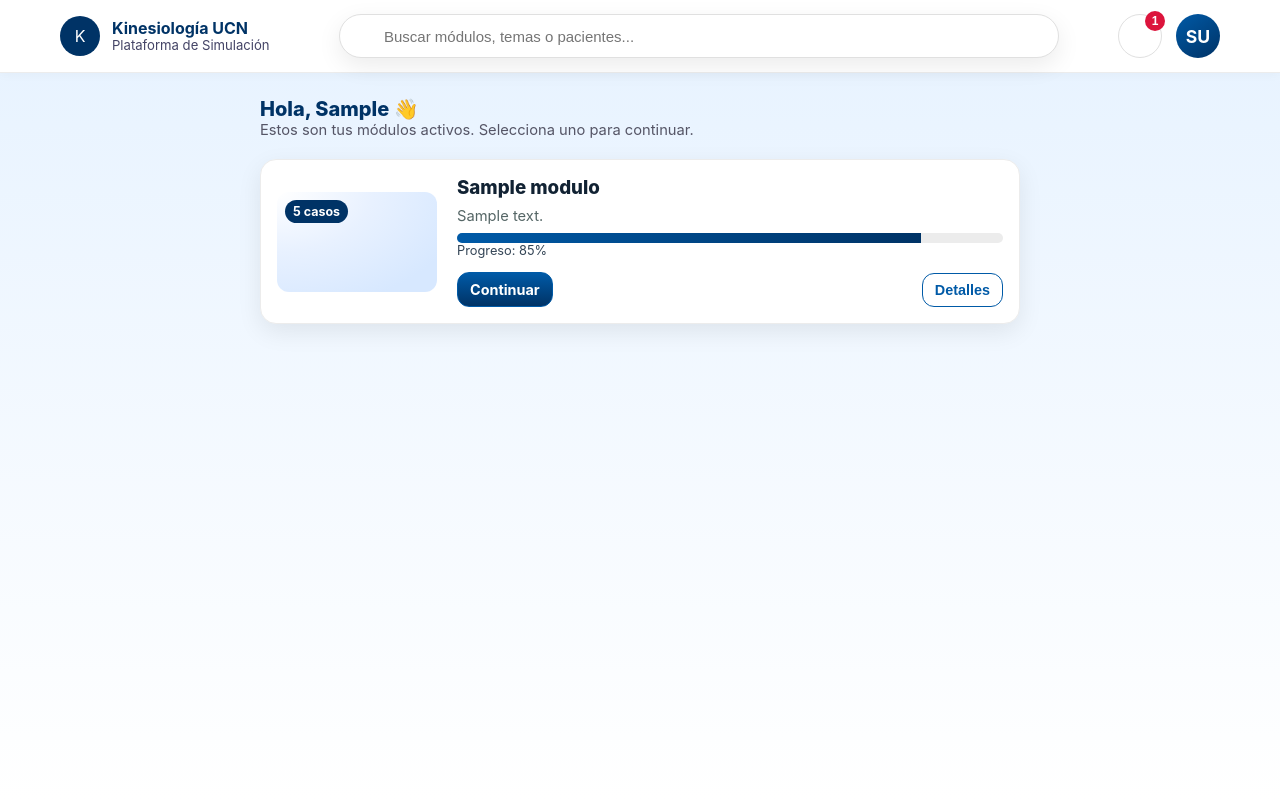
After one commit to gabrieltenorio16/KinergiaRoyale, a Django app: page /usuario/panel/ in a window 1280 px wide. The commit adds this page. Run offline with Django 5.2, Linux system fonts and the light colour scheme; a user stored in the database is signed in; tables that the repository leaves empty hold one stand-in row (values such as "Sample post"); parts of the project's set-up code (start-up, migrations or seed data) failed here and were passed over.

Commit message:
V 11.2 Menu principal
Se agrego el menú de Inicio con el nombre del modulo, la descripción de el modulo, numero de casos y el porcentaje de su progreso.

```diff
--- a/Proyecto_KineAPP/applications/usuario/urls.py
+++ b/Proyecto_KineAPP/applications/usuario/urls.py
@@ -1,9 +1,21 @@
 from django.urls import path
 from . import views
 
+app_name = 'usuario'
+
 urlpatterns = [
-    path("login/", views.login_estudiantes, name="login_estudiantes"),
-    path("register/", views.register_view, name="register"),
-    path("forgot-password/", views.forgot_password_view, name="forgot_password"),
-    path("email-sent/", views.email_sent_view, name="email_sent"),
+    # Login (coincide con 'usuario:login_estudiantes' si lo usaras, o redirige aquí)
+    path('login/', views.login_estudiantes, name='login_estudiantes'),
+
+    # Registro (ESTA ES LA QUE FALLABA, le puse name='register_view')
+    path('registro/', views.register_view, name='register_view'),
+
+    # Panel
+    path('panel/', views.panel_estudiante, name='panel_estudiante'),
+
+    # Recuperar contraseña (name='forgot_password')
+    path('forgot-password/', views.forgot_password_view, name='forgot_password'),
+
+    # Logout
+    path('logout/', views.redirect_to_login, name='logout'),
 ]
--- a/Proyecto_KineAPP/applications/usuario/views.py
+++ b/Proyecto_KineAPP/applications/usuario/views.py
@@ -1,92 +1,116 @@
 from django.shortcuts import render, redirect
 from django.contrib.auth import authenticate, login
+from django.contrib.auth.decorators import login_required
 from django.contrib import messages
-from django.core.mail import send_mail
-from django.conf import settings
+from django.contrib.auth import get_user_model
 
-# Importación correcta del CustomUser
-from django.contrib.auth import get_user_model
+# Importamos los modelos
+from .models import Estudiante, Modulo
+
 User = get_user_model()
 
+# ==========================================
+# 1. VISTA DEL PANEL (DASHBOARD)
+# ==========================================
+@login_required
+def panel_estudiante(request):
+    user = request.user
 
+    # Busca o crea el perfil del estudiante
+    estudiante, created = Estudiante.objects.get_or_create(usuario=user)
+
+    # Obtiene sus módulos
+    modulos_activos = estudiante.modulos.all()
+
+    # Lógica visual simple
+    for modulo in modulos_activos:
+        modulo.total_casos_visibles = 5
+        modulo.progreso_calculado = 85
+
+    context = {
+        'perfil': estudiante,
+        'modulos_activos': modulos_activos
+    }
+
+    return render(request, "inicio/home.html", context)
+
+
+# ==========================================
+# 2. LOGIN
+# ==========================================
 def login_estudiantes(request):
     if request.method == "POST":
         username = request.POST.get("username")
         password = request.POST.get("password")
 
+        # ESTA ERA LA LÍNEA DEL ERROR (Ahora está alineada)
         user = authenticate(request, username=username, password=password)
 
-        if user is not None and user.rol == "EST":
-            login(request, user)
-            return redirect("panel_estudiante")
+        if user is not None:
+            # Permitimos entrar si es Estudiante (EST) o Staff (Admin)
+            if user.rol == "EST" or user.is_staff:
+                login(request, user)
+                return redirect("usuario:panel_estudiante")
+            else:
+                messages.error(request, "Este usuario no tiene rol de estudiante.")
         else:
-            messages.error(request, "Credenciales inválidas o usuario sin rol de estudiante.")
+            messages.error(request, "Credenciales inválidas.")
 
     return render(request, "login/login.html")
 
 
-def redirect_to_login(request):
-    return redirect("login_estudiantes")
-
-
+# ==========================================
+# 3. REGISTRO
+# ==========================================
 def register_view(request):
     if request.method == "POST":
         first_name = request.POST.get("first_name")
         last_name = request.POST.get("last_name")
-        rut = request.POST.get("rut")               # 👈 NECESARIO
+        rut = request.POST.get("rut")
         email = request.POST.get("email")
         username = request.POST.get("username")
         password1 = request.POST.get("password1")
         password2 = request.POST.get("password2")
 
-        # Validar contraseñas
         if password1 != password2:
             messages.error(request, "Las contraseñas no coinciden.")
             return render(request, "login/register.html")
 
-        # Verificar duplicados
         if User.objects.filter(username=username).exists():
-            messages.error(request, "El usuario ya está registrado.")
+            messages.error(request, "El usuario ya existe.")
             return render(request, "login/register.html")
 
-        if User.objects.filter(email=email).exists():
-            messages.error(request, "El correo ya está asociado a una cuenta.")
-            return render(request, "login/register.html")
-
-        if User.objects.filter(rut=rut).exists():
-            messages.error(request, "El RUT ya está asociado a una cuenta.")
-            return render(request, "login/register.html")
-
-        # Crear usuario con todos los campos requeridos
         user = User.objects.create_user(
-            username=username,
-            email=email,
-            password=password1,
-            first_name=first_name,
-            last_name=last_name,
-            rut=rut      # 👈 NECESARIO
+            username=username, email=email, password=password1,
+            first_name=first_name, last_name=last_name, rut=rut
         )
-
-        # Asignar rol estudiante
         user.rol = "EST"
         user.save()
 
-        messages.success(request, "Cuenta creada con éxito. Ahora puedes iniciar sesión.")
-        return redirect("login_estudiantes")
+        # Creamos el perfil automáticamente
+        Estudiante.objects.create(usuario=user)
+
+        messages.success(request, "Cuenta creada. Inicia sesión.")
+        return redirect("usuario:login_estudiantes")
 
     return render(request, "login/register.html")
 
 
+def redirect_to_login(request):
+    return redirect("usuario:login_estudiantes")
+
+
+# ==========================================
+# 4. RECUPERACIÓN DE CONTRASEÑA
+# ==========================================
 def forgot_password_view(request):
     if request.method == "POST":
         email = request.POST.get("email")
-
         if not User.objects.filter(email=email).exists():
             messages.error(request, "No existe una cuenta con ese correo.")
             return render(request, "login/forgot_password.html")
 
-        # Lógica real de correo se agregará después
-        return redirect("email_sent")
+        return redirect("usuario:forgot_password") # O una pantalla de éxito
 
     return render(request, "login/forgot_password.html")
 
--- /dev/null
+++ b/Proyecto_KineAPP/templates/inicio/home.html
@@ -0,0 +1,178 @@
+{% load static %}
+<!DOCTYPE html>
+<html lang="es">
+<head>
+  <meta charset="UTF-8" />
+  <meta name="viewport" content="width=device-width, initial-scale=1" />
+  <title>Plataforma Kinesiología UCN — Menú principal estudiante</title>
+  <style>
+    :root{
+      --ucn-blue-900:#003366;
+      --ucn-blue-700:#005AA7;
+      --ucn-blue-50:#E6F2FF;
+      --white:#FFFFFF;
+      --gray-50:#FAFAFA;
+      --gray-100:#F5F5F5;
+      --gray-200:#ECECEC;
+      --gray-300:#E0E0E0;
+      --gray-400:#BDBDBD;
+      --gray-600:#4D4D4D;
+      --shadow: 0 8px 24px rgba(0,0,0,.08);
+      --radius: 16px;
+    }
+    *{box-sizing:border-box}
+    html,body{height:100%}
+    body{
+      margin:0;
+      font-family:"Inter", "Roboto", "Open Sans", system-ui, -apple-system, Segoe UI, Helvetica, Arial, "Apple Color Emoji", "Segoe UI Emoji";
+      color:var(--gray-600);
+      background:linear-gradient(180deg, var(--ucn-blue-50), var(--white));
+    }
+    .header{position:sticky;top:0;z-index:100;background:var(--white);border-bottom:1px solid var(--gray-200);box-shadow:0 2px 10px rgba(0,0,0,.03)}
+    .header__inner{max-width:1200px;margin:0 auto;height:72px;display:flex;align-items:center;gap:16px;padding:0 20px}
+    .logo{display:flex;align-items:center;gap:12px;min-width:220px; text-decoration: none;}
+    .logo__mark{width:40px;height:40px;border-radius:50%;background:var(--ucn-blue-900);display:grid;place-items:center;color:#fff}
+    .logo__text{display:flex;flex-direction:column;line-height:1.1}
+    .logo__title{font-weight:700;color:var(--ucn-blue-900)}
+    .logo__subtitle{font-size:.82rem;color:#446}
+    .search{flex:1;display:flex;justify-content:center}
+    .search__box{width:min(720px,100%);position:relative}
+    .search__input{width:100%;height:44px;padding:0 44px 0 44px;border-radius:999px;border:1px solid var(--gray-300);outline:none;background:#fff;box-shadow:var(--shadow);font-size:15px}
+    .search__icon{position:absolute;left:14px;top:50%;transform:translateY(-50%);opacity:.7}
+    .header__actions{display:flex;align-items:center;gap:14px}
+    .icon-btn{position:relative;width:44px;height:44px;border-radius:999px;display:grid;place-items:center;border:1px solid var(--gray-300);background:#fff;cursor:pointer}
+    .icon-btn:hover{background:var(--gray-100)}
+    .badge{position:absolute;right:-4px;top:-4px;min-width:20px;height:20px;padding:0 6px;border-radius:999px;background:crimson;color:#fff;font-size:.75rem;display:grid;place-items:center;font-weight:700}
+    .avatar{width:44px;height:44px;border-radius:999px;background:linear-gradient(145deg,var(--ucn-blue-700),var(--ucn-blue-900));color:#fff;display:grid;place-items:center;font-weight:700; font-size: 1.1rem;}
+    .container{max-width:800px;margin:24px auto;padding:0 20px}
+    .section-head{display:flex;align-items:flex-end;justify-content:space-between;gap:16px;margin:8px 0 20px}
+    .section-head__title{font-size:1.25rem;font-weight:800;color:var(--ucn-blue-900)}
+    .filters{display:flex;gap:8px;align-items:center;flex-wrap:wrap}
+    .chip{padding:8px 12px;border-radius:999px;border:1px solid var(--gray-300);background:#fff;cursor:pointer;font-size:.9rem}
+    .chip--primary{border-color:var(--ucn-blue-700);color:var(--ucn-blue-700);background:#f2f8ff}
+    .list{display:flex;flex-direction:column;gap:20px}
+    .card{background:#fff;border:1px solid var(--gray-200);border-radius:var(--radius);overflow:hidden;box-shadow:var(--shadow);display:flex;flex-direction:row;align-items:center;gap:20px;padding:16px}
+    .card__media{flex-shrink:0;width:160px;height:100px;background:radial-gradient(120% 120% at 0% 0%,#ffffff 0%,#e8f1ff 50%,#d7e8ff 100%);border-radius:12px;position:relative}
+    .card__badge{position:absolute;left:8px;top:8px;background:var(--ucn-blue-900);color:#fff;padding:4px 8px;border-radius:999px;font-size:.78rem;font-weight:700}
+    .card__body{flex:1;display:flex;flex-direction:column;gap:8px}
+    .card__title{font-weight:800;color:#123; margin: 0;}
+    .card__desc{font-size:.92rem;color:#566; margin: 0;}
+    .progress{height:10px;width:100%;background:var(--gray-200);border-radius:999px;overflow:hidden}
+    .progress__bar{height:100%;background:linear-gradient(90deg,var(--ucn-blue-700),var(--ucn-blue-900))}
+    .progress__label{font-size:.8rem;color:#345}
+    .card__footer{display:flex;align-items:center;justify-content:space-between;margin-top:6px}
+    .btn{display:inline-flex;align-items:center;gap:8px;padding:8px 12px;border-radius:12px;border:1px solid var(--ucn-blue-700);color:#fff;background:linear-gradient(180deg,var(--ucn-blue-700),var(--ucn-blue-900));cursor:pointer;text-decoration:none;font-weight:700;font-size:.9rem}
+    .btn:hover{filter:brightness(1.05)}
+    .btn--ghost{background:#fff;color:var(--ucn-blue-700);border-color:var(--ucn-blue-700)}
+    .modal{position:fixed;inset:0;display:none;align-items:flex-start;justify-content:flex-end;background:rgba(0,0,0,.2); z-index: 200;}
+    .modal[aria-hidden="false"]{display:flex}
+    .modal__panel{width:min(480px,100%);background:#fff;height:100%;box-shadow:-8px 0 24px rgba(0,0,0,.15);border-left:1px solid var(--gray-200);display:flex;flex-direction:column}
+    .modal__header{display:flex;align-items:center;justify-content:space-between;padding:16px 20px;border-bottom:1px solid var(--gray-200)}
+    .modal__title{font-weight:800;color:var(--ucn-blue-900)}
+    .modal__content{padding:12px 20px;overflow:auto}
+    .notice{border:1px solid var(--gray-200);border-radius:12px;padding:12px;margin:10px 0;background:var(--gray-50)}
+    .notice__title{font-weight:700}
+    .notice__meta{font-size:.8rem;color:#667}
+  </style>
+</head>
+<body>
+  <header class="header">
+    <div class="header__inner">
+      <a href="#" class="logo">
+        <div class="logo__mark">K</div>
+        <div class="logo__text">
+          <span class="logo__title">Kinesiología UCN</span>
+          <span class="logo__subtitle">Plataforma de Simulación</span>
+        </div>
+      </a>
+      <div class="search">
+        <div class="search__box">
+          <input class="search__input" type="search" placeholder="Buscar módulos, temas o pacientes..." />
+        </div>
+      </div>
+      <div class="header__actions">
+        <button id="btnNotificaciones" class="icon-btn"><span id="badgeCount" class="badge">1</span></button>
+
+        <div class="avatar" title="{{ user.get_full_name }}">
+            {% if user.first_name and user.last_name %}
+                {{ user.first_name|slice:":1" }}{{ user.last_name|slice:":1" }}
+            {% else %}
+                {{ user.username|slice:":2"|upper }}
+            {% endif %}
+</div>
+      </div>
+    </div>
+  </header>
+
+  <main class="container">
+    <div class="section-head">
+      <div>
+        <div class="section-head__title">Hola, {{ user.first_name|default:user.username }} 👋</div>
+        <div style="font-size:.92rem;color:#556">Estos son tus módulos activos. Selecciona uno para continuar.</div>
+      </div>
+    </div>
+
+    <section class="list">
+
+      {% for modulo in modulos_activos %}
+      <article class="card">
+        <div class="card__media">
+            <span class="card__badge">{{ modulo.total_casos_visibles }} casos</span>
+        </div>
+
+        <div class="card__body">
+          <h3 class="card__title">{{ modulo.nombre }}</h3>
+
+          <p class="card__desc">{{ modulo.descripcion|truncatewords:15 }}</p>
+
+          <div>
+            <div class="progress">
+                <div class="progress__bar" style="width: {{ modulo.progreso_calculado }}%"></div>
+            </div>
+            <div class="progress__label">Progreso: {{ modulo.progreso_calculado }}%</div>
+          </div>
+
+          <div class="card__footer">
+            <a href="#" class="btn">Continuar</a>
+            <button class="btn btn--ghost">Detalles</button>
+          </div>
+        </div>
+      </article>
+      {% empty %}
+      <div style="text-align: center; padding: 40px; color: #888;">
+          <p>No tienes módulos inscritos actualmente.</p>
+      </div>
+      {% endfor %}
+      </section>
+  </main>
+
+  <div id="modalNotificaciones" class="modal" aria-hidden="true">
+    <aside class="modal__panel">
+      <div class="modal__header">
+        <div class="modal__title">Avisos del profesor</div>
+        <button id="btnCerrarModal" class="chip">Cerrar</button>
+      </div>
+      <div class="modal__content">
+        <article class="notice">
+          <div class="notice__title">Bienvenido a Kinergia Royale</div>
+          <div class="notice__meta">Sistema · Hoy</div>
+          <p>Tu perfil ha sido creado exitosamente. Revisa tus módulos asignados.</p>
+        </article>
+      </div>
+    </aside>
+  </div>
+
+  <script>
+    const btnNotif=document.getElementById('btnNotificaciones');
+    const modal=document.getElementById('modalNotificaciones');
+    const btnCerrar=document.getElementById('btnCerrarModal');
+    const badge=document.getElementById('badgeCount');
+    const openModal=()=>{modal.setAttribute('aria-hidden','false');if(badge){badge.textContent='0';badge.style.background='#999'}};
+    const closeModal=()=>{modal.setAttribute('aria-hidden','true')};
+    btnNotif.addEventListener('click',openModal);
+    btnCerrar.addEventListener('click',closeModal);
+    modal.addEventListener('click',e=>{if(e.target===modal)closeModal()});
+    document.addEventListener('keydown',e=>{if(e.key==='Escape'&&modal.getAttribute('aria-hidden')==='false')closeModal()});
+  </script>
+</body>
+</html>
```
Also changed, not shown: Proyecto_KineAPP/applications/usuario/admin.py (+20 -13 lines), Proyecto_KineAPP/applications/usuario/models.py (+27 -23 lines), Proyecto_KineAPP/templates/login/login.html (+5 -12 lines).
